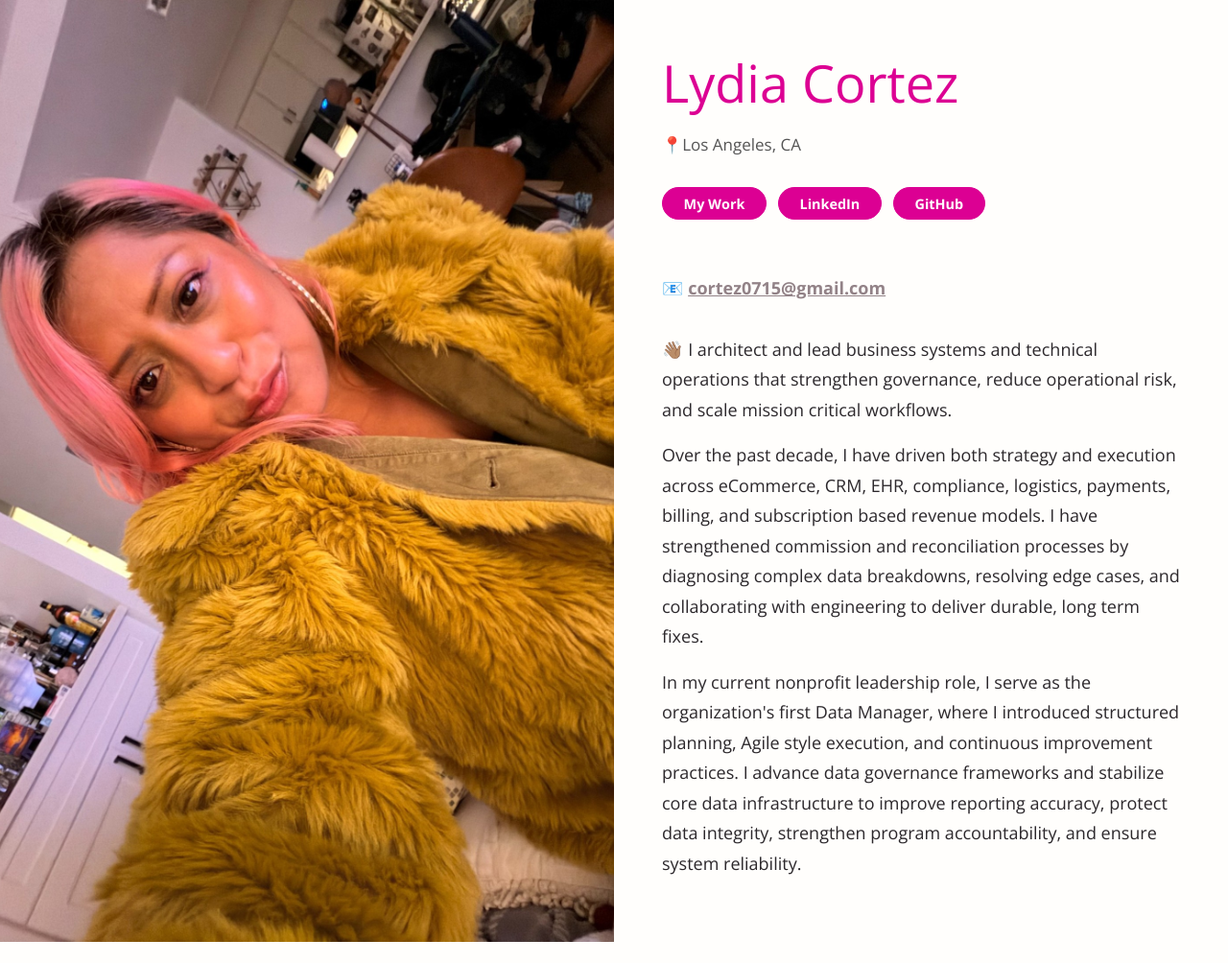
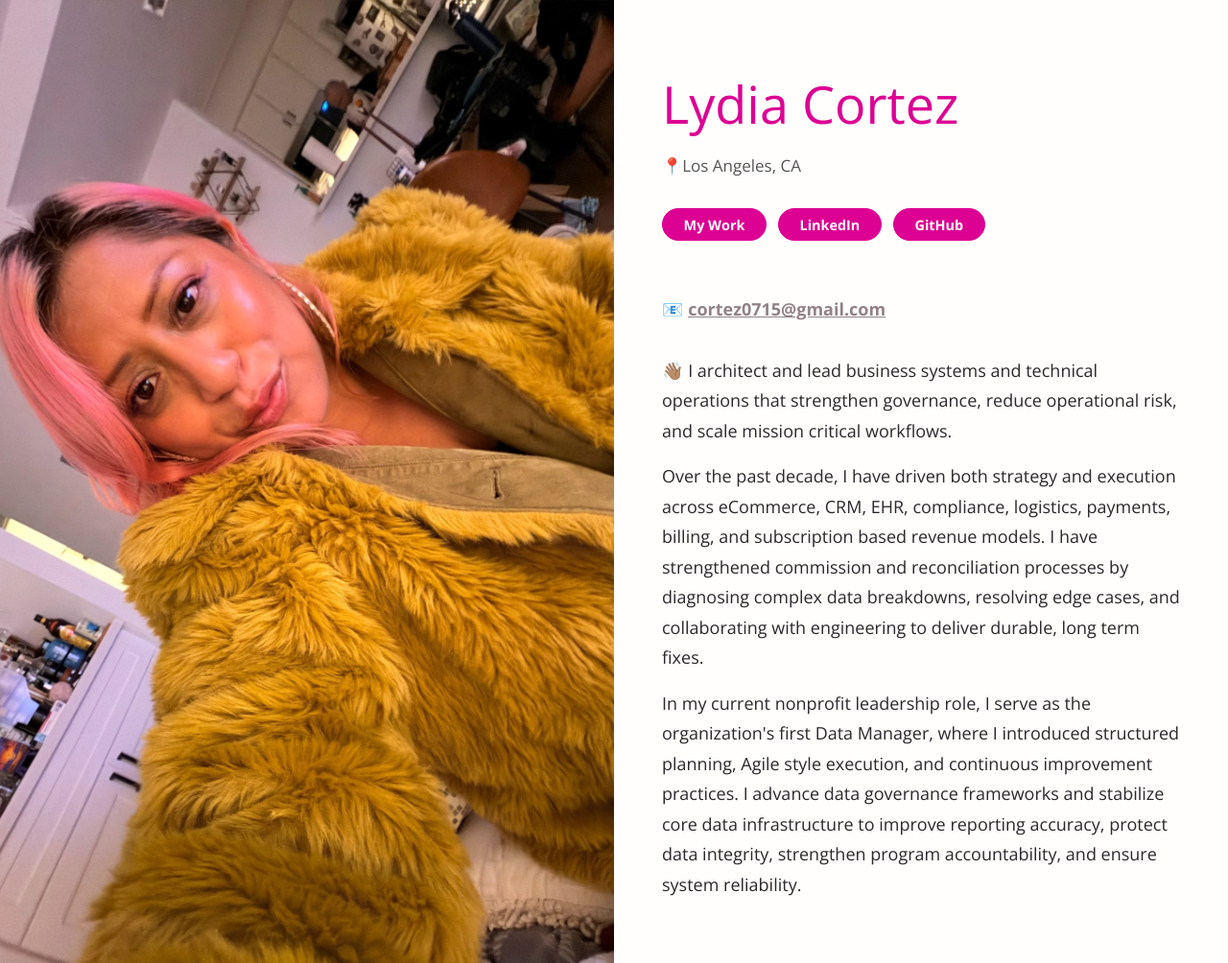
Before and after one commit to lylyco/lylyco.github.io, a Jekyll site: the page built from index.html, in a window 1280 px wide. Shown: the whole page at 96% size. Built offline with Jekyll 4.4.1, drawn with Linux system fonts in a browser that asks for light colours; before the commit the page ends 982 px from its top, so only the background shows below that.

Commit message:
“space”

```diff
--- a/_layouts/half.html
+++ b/_layouts/half.html
@@ -9,7 +9,9 @@
         style="position: relative !important;"
       >
 
-        <h1 class="pageTitle">{{ site.title }}</h1>
+<h1 class="pageTitle" style="margin-top: 30px;">
+  {{ site.title }}
+</h1>
     <div style="
       font-size: 17px;
       color: #555;
```
